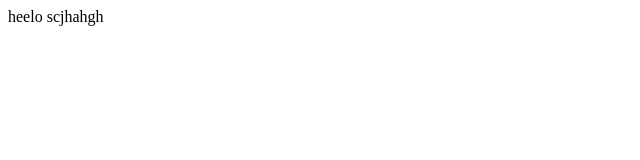
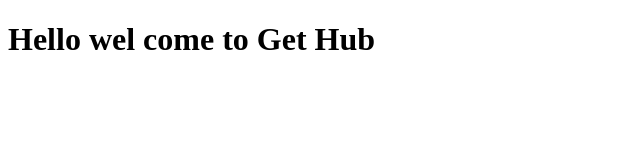
Before and after one commit to Dikshapanse/Calculator, a plain HTML site: page index.html in a window 1280 px wide. Shown: the whole page, without its empty margins (0-640 px from the left). Drawn offline with Linux system fonts and the light colour scheme.

Commit message:
new chang

```diff
--- a/index.html
+++ b/index.html
@@ -6,6 +6,6 @@
     <title>Document</title>
 </head>
 <body>
-    heelo scjhahgh
+    <h1>Hello wel come to Get Hub</h1>
 </body>
 </html>
```
